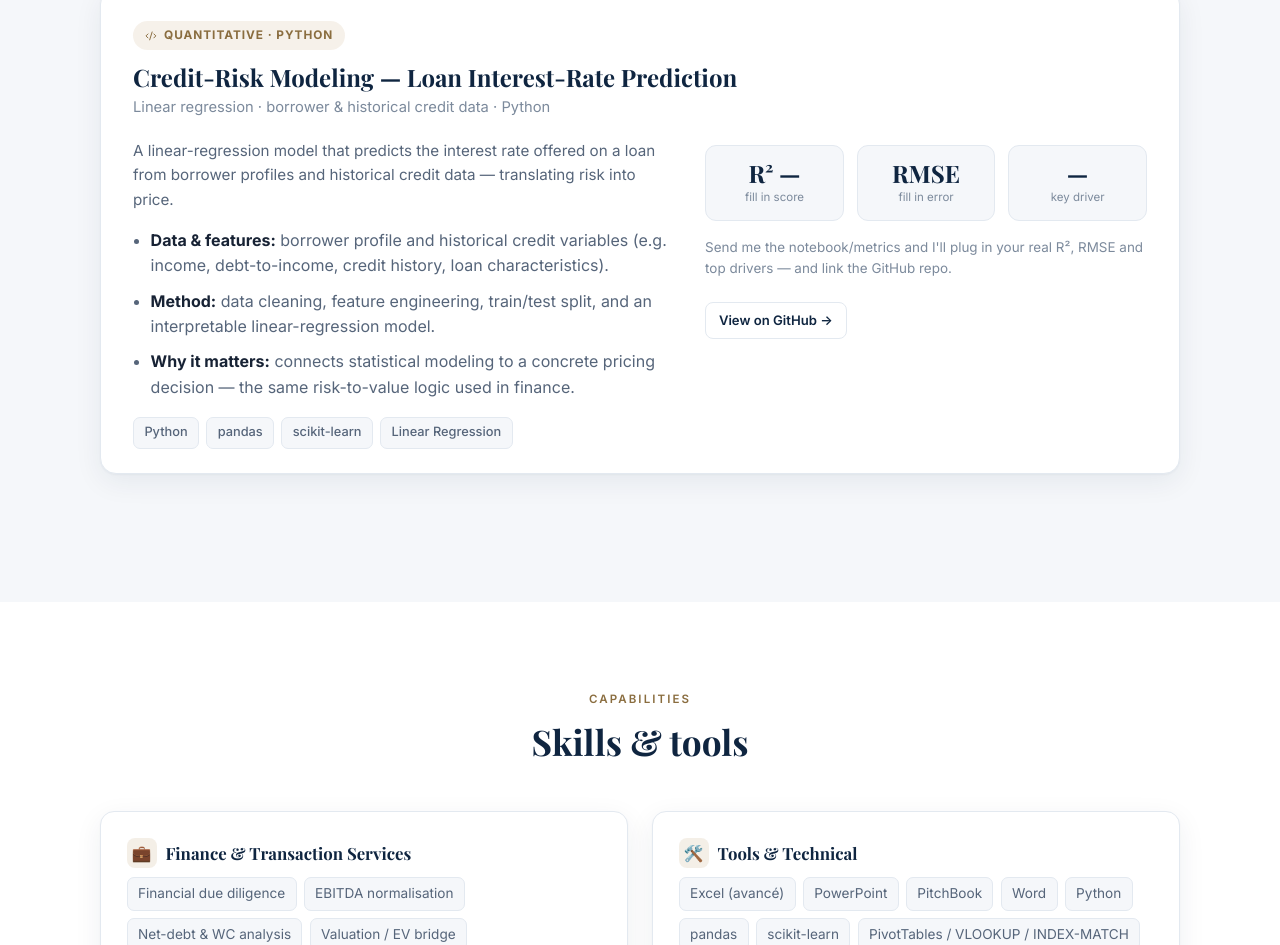
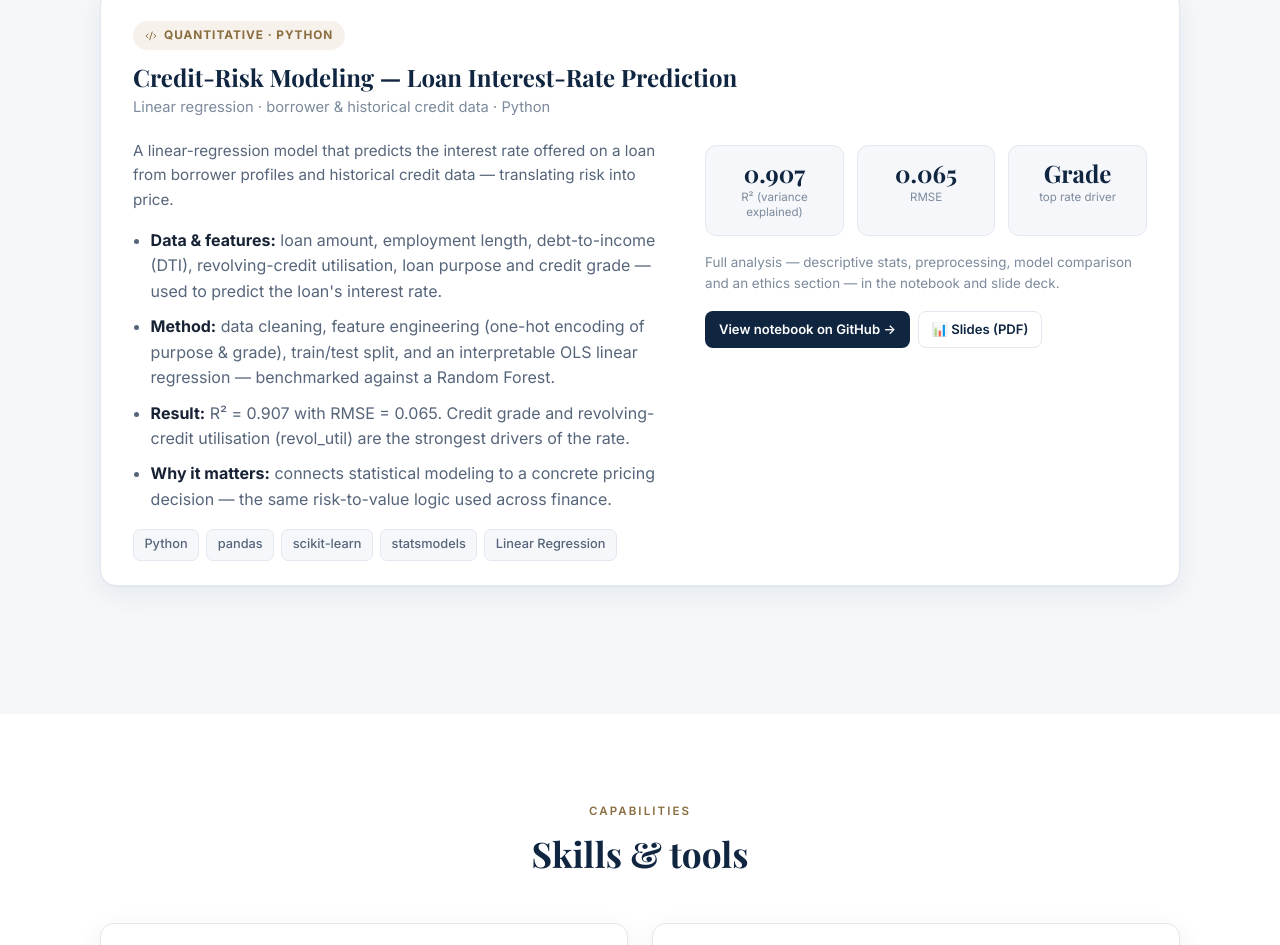
Before and after one commit to fredericlu-portfolio/fredericlu-portfolio.github.io, a plain HTML site: page index.html in a window 1280 px wide. Shown: the part 3024-3969 px from the top of the page. Drawn offline with nearby package versions, Linux system fonts and the light colour scheme.

Commit message:
Ajout github Regression Linéaire

```diff
--- a/index.html
+++ b/index.html
@@ -516,32 +516,39 @@
              data-fr="Un modèle de régression linéaire qui prédit le taux d'intérêt proposé sur un prêt à partir de profils d'emprunteurs et de données de crédit historiques — traduire le risque en prix.">A linear-regression model predicting loan interest rates.</p>
           <ul>
             <li><strong data-en="Data &amp; features:" data-fr="Données &amp; variables :">Data &amp; features:</strong>
-              <span data-en="borrower profile and historical credit variables (e.g. income, debt-to-income, credit history, loan characteristics)."
-                    data-fr="variables de profil emprunteur et d'historique de crédit (revenu, taux d'endettement, historique de crédit, caractéristiques du prêt).">…</span></li>
+              <span data-en="loan amount, employment length, debt-to-income (DTI), revolving-credit utilisation, loan purpose and credit grade — used to predict the loan's interest rate."
+                    data-fr="montant du prêt, ancienneté professionnelle, taux d'endettement (DTI), taux d'utilisation du crédit renouvelable, objet du prêt et grade de crédit — pour prédire le taux d'intérêt du prêt.">…</span></li>
             <li><strong data-en="Method:" data-fr="Méthode :">Method:</strong>
-              <span data-en="data cleaning, feature engineering, train/test split, and an interpretable linear-regression model."
-                    data-fr="nettoyage des données, feature engineering, séparation train/test, et un modèle de régression linéaire interprétable.">…</span></li>
+              <span data-en="data cleaning, feature engineering (one-hot encoding of purpose &amp; grade), train/test split, and an interpretable OLS linear regression — benchmarked against a Random Forest."
+                    data-fr="nettoyage des données, feature engineering (encodage one-hot de l'objet &amp; du grade), séparation train/test, et une régression linéaire OLS interprétable — comparée à un Random Forest.">…</span></li>
+            <li><strong data-en="Result:" data-fr="Résultat :">Result:</strong>
+              <span data-en="R² = 0.907 with RMSE = 0.065. Credit grade and revolving-credit utilisation (revol_util) are the strongest drivers of the rate."
+                    data-fr="R² = 0,907 pour un RMSE = 0,065. Le grade de crédit et le taux d'utilisation du crédit renouvelable (revol_util) sont les facteurs les plus déterminants du taux.">…</span></li>
             <li><strong data-en="Why it matters:" data-fr="Pourquoi c'est utile :">Why it matters:</strong>
-              <span data-en="connects statistical modeling to a concrete pricing decision — the same risk-to-value logic used in finance."
+              <span data-en="connects statistical modeling to a concrete pricing decision — the same risk-to-value logic used across finance."
                     data-fr="relie la modélisation statistique à une décision de pricing concrète — la même logique risque-valeur qu'en finance.">…</span></li>
           </ul>
           <div class="toolchips">
             <span class="chip">Python</span><span class="chip">pandas</span>
-            <span class="chip">scikit-learn</span><span class="chip" data-en="Linear Regression" data-fr="Régression Linéaire">Linear Regression</span>
+            <span class="chip">scikit-learn</span><span class="chip">statsmodels</span>
+            <span class="chip" data-en="Linear Regression" data-fr="Régression Linéaire">Linear Regression</span>
           </div>
         </div>
         <div>
           <div class="metrics">
-            <!-- TODO: replace with your real metrics -->
-            <div class="metric"><div class="num">R²&nbsp;—</div><div class="lbl" data-en="fill in score" data-fr="à compléter">fill in</div></div>
-            <div class="metric"><div class="num">RMSE</div><div class="lbl" data-en="fill in error" data-fr="à compléter">fill in</div></div>
-            <div class="metric"><div class="num">—</div><div class="lbl" data-en="key driver" data-fr="variable clé">key driver</div></div>
+            <div class="metric"><div class="num">0.907</div><div class="lbl" data-en="R² (variance explained)" data-fr="R² (variance expliquée)">R²</div></div>
+            <div class="metric"><div class="num">0.065</div><div class="lbl">RMSE</div></div>
+            <div class="metric"><div class="num" data-en="Grade" data-fr="Grade">Grade</div><div class="lbl" data-en="top rate driver" data-fr="1er facteur de taux">top driver</div></div>
           </div>
           <p style="font-size:.84rem; color:var(--muted); margin-top:1rem;"
-             data-en="Send me the notebook/metrics and I'll plug in your real R², RMSE and top drivers — and link the GitHub repo."
-             data-fr="Envoie-moi le notebook/les métriques et j'intègre tes vrais R², RMSE et variables clés — et le lien GitHub.">Add your real metrics here.</p>
-          <a class="btn btn-ghost btn-sm" href="#" id="repo-link" style="margin-top:.4rem;"
-             data-en="View on GitHub →" data-fr="Voir sur GitHub →">View on GitHub →</a>
+             data-en="Full analysis — descriptive stats, preprocessing, model comparison and an ethics section — in the notebook and slide deck."
+             data-fr="Analyse complète — statistiques descriptives, préparation des données, comparaison de modèles et une partie éthique — dans le notebook et le support de présentation.">Full analysis in the notebook and slides.</p>
+          <div style="display:flex; flex-wrap:wrap; gap:.5rem; margin-top:.5rem;">
+            <a class="btn btn-primary btn-sm" href="https://github.com/fredericlu-portfolio/fredericlu-portfolio.github.io/blob/main/FredericLu_Credit%20Risk%20Analysis.ipynb" target="_blank" rel="noopener"
+               data-en="View notebook on GitHub →" data-fr="Voir le notebook sur GitHub →">View notebook on GitHub →</a>
+            <a class="btn btn-ghost btn-sm" href="documents/FredericLu_Credit%20Risk%20Analysis.pdf" target="_blank" rel="noopener"
+               data-en="📊 Slides (PDF)" data-fr="📊 Présentation (PDF)">📊 Slides (PDF)</a>
+          </div>
         </div>
       </div>
     </article>
```
Also changed, not shown: 1 other file.
